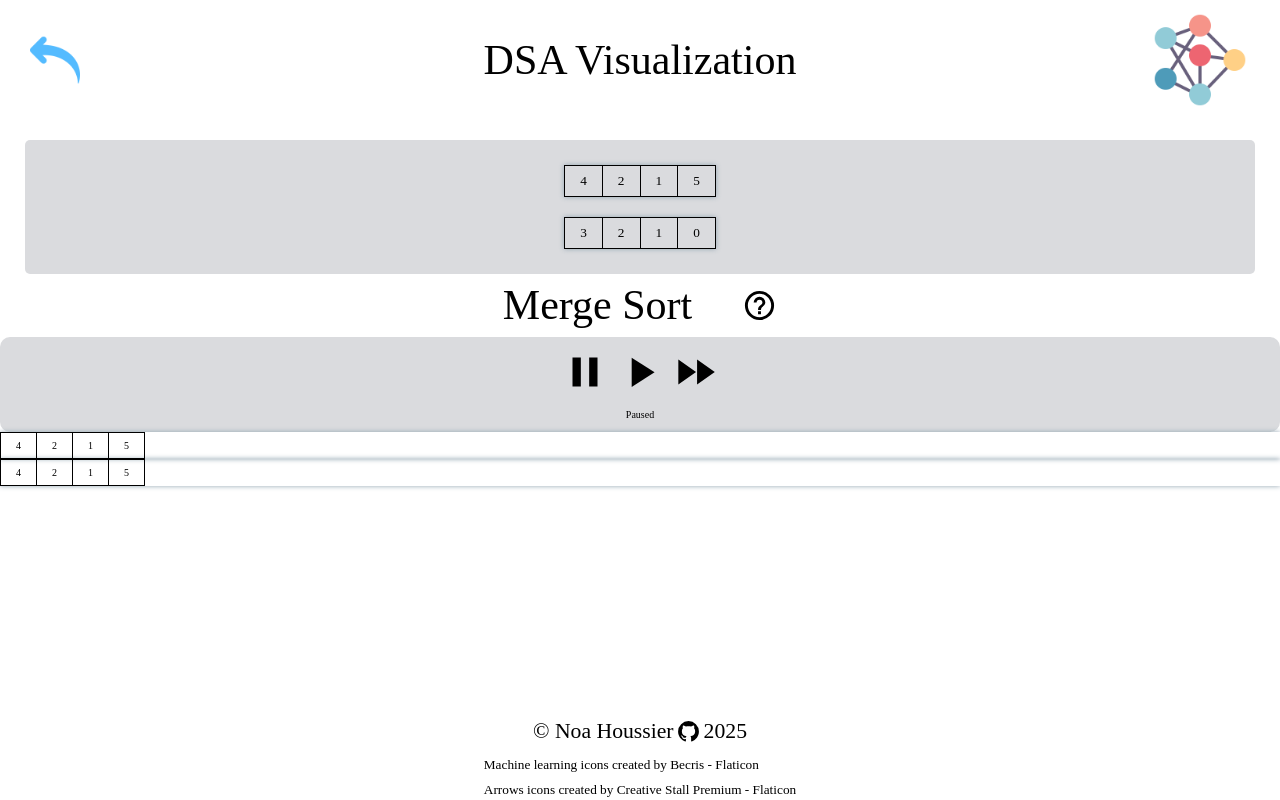
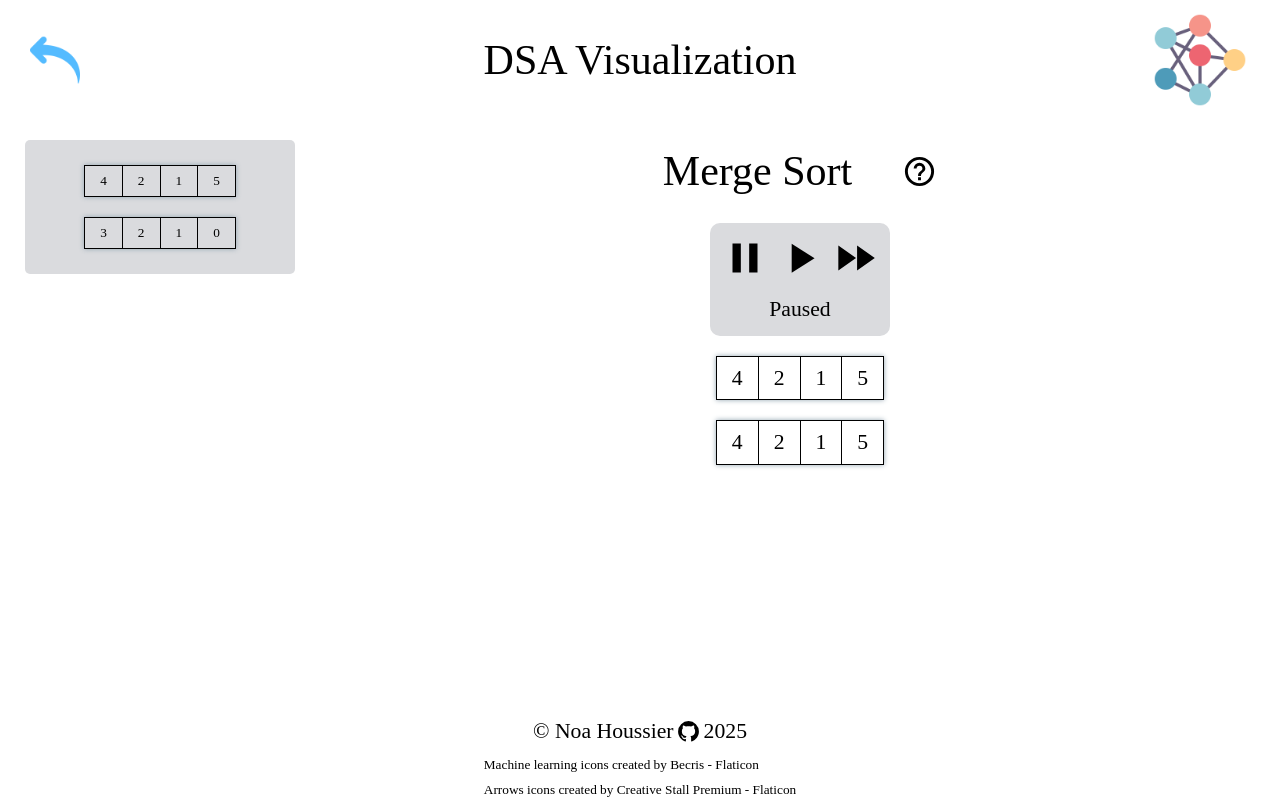
Before and after one commit to NestorNebula/dsa-visualization, a React (Vite) app: page /algorithms/merge-sort in a window 1280 px wide. Built offline with nearby package versions, Linux system fonts and the light colour scheme.

Commit message:
feat: add styles to MergeSort pages

```diff
--- a/src/pages/algorithms/merge-sort/MergeSort.styles.ts
+++ b/src/pages/algorithms/merge-sort/MergeSort.styles.ts
@@ -1,5 +1,6 @@
 import styled from 'styled-components';
+import { CommonDSA } from '@styles/common-styles';
 
-const MergeSort = styled.main``;
+const MergeSort = styled(CommonDSA)``;
 
 export { MergeSort };
--- a/src/pages/algorithms/merge-sort/merge-sort-main/MergeSortMain.styles.ts
+++ b/src/pages/algorithms/merge-sort/merge-sort-main/MergeSortMain.styles.ts
@@ -1,6 +1,18 @@
 import styled from 'styled-components';
+import { CommonDSAMain } from '@styles/common-styles';
 
-const MergeSortMain = styled.section``;
-const Level = styled.div``;
+const MergeSortMain = styled(CommonDSAMain)`
+  & > div:last-child > div::after {
+    content: '';
+  }
+`;
+const Level = styled.div`
+  display: flex;
+  gap: 2.5rem;
+
+  & div::after {
+    color: transparent;
+  }
+`;
 
 export { MergeSortMain, Level };
--- a/src/pages/algorithms/merge-sort/merge-sort-main/MergeSortMain.tsx
+++ b/src/pages/algorithms/merge-sort/merge-sort-main/MergeSortMain.tsx
@@ -44,6 +44,14 @@ function MergeSortMain({ array }: { array: Array }) {
     }
   }, [mergeSort.done]);
 
+  const isHighlighted = (index: number) => {
+    return index === 0;
+  };
+
+  const isDone = (levelIndex: number, arrayIndex: number) => {
+    return mergeSort.levels[levelIndex][arrayIndex].isSorted;
+  };
+
   return (
     <S.MergeSortMain>
       <DSAHeader
@@ -51,12 +59,25 @@ function MergeSortMain({ array }: { array: Array }) {
         resource="https://www.geeksforgeeks.org/merge-sort/"
       />
       <SpeedBar status={status} setStatus={updateStatus} />
-      <Prototype array={mergeSort.sortedArray} />
+      <Prototype array={mergeSort.sortedArray} isDone={() => mergeSort.done} />
       {mergeSort.levels.map((l, lI) => (
         <S.Level key={`level-${lI}`}>
-          {l.map((obj, objI) => (
-            <Prototype key={`level-${lI}-array-${objI}`} array={obj.array} />
-          ))}
+          {l.map((obj, objI) => {
+            const highlighted = (index: number) =>
+              lI === mergeSort.levels.length - 1 &&
+              !!mergeSort.sortedSubarray &&
+              isHighlighted(index);
+            return (
+              <Prototype
+                key={`level-${lI}-array-${objI}`}
+                array={obj.array}
+                isHighlighted={highlighted}
+                isDone={(index: number) =>
+                  !highlighted(index) && isDone(lI, objI)
+                }
+              />
+            );
+          })}
         </S.Level>
       ))}
       {mergeSort.sortedSubarray && (
```
